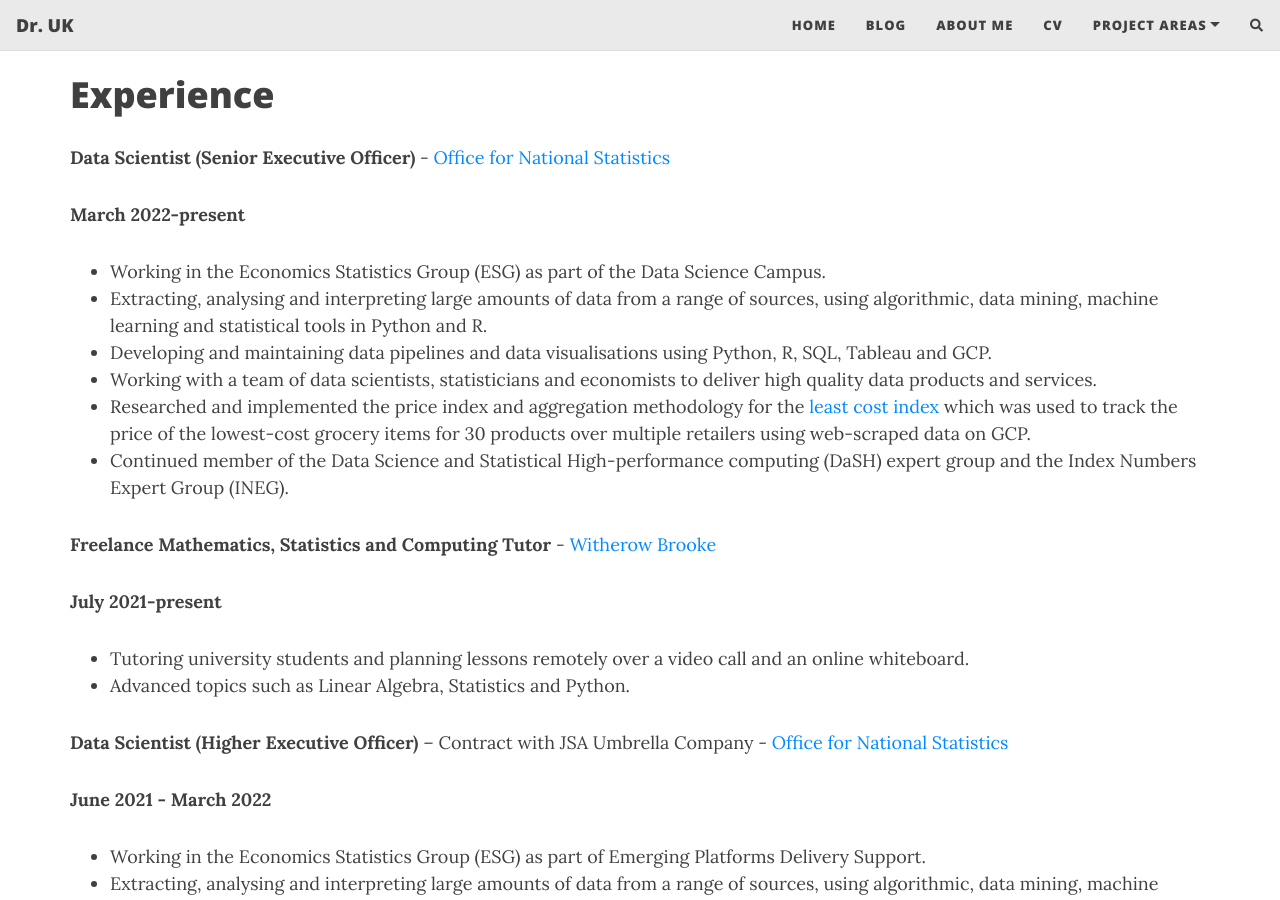
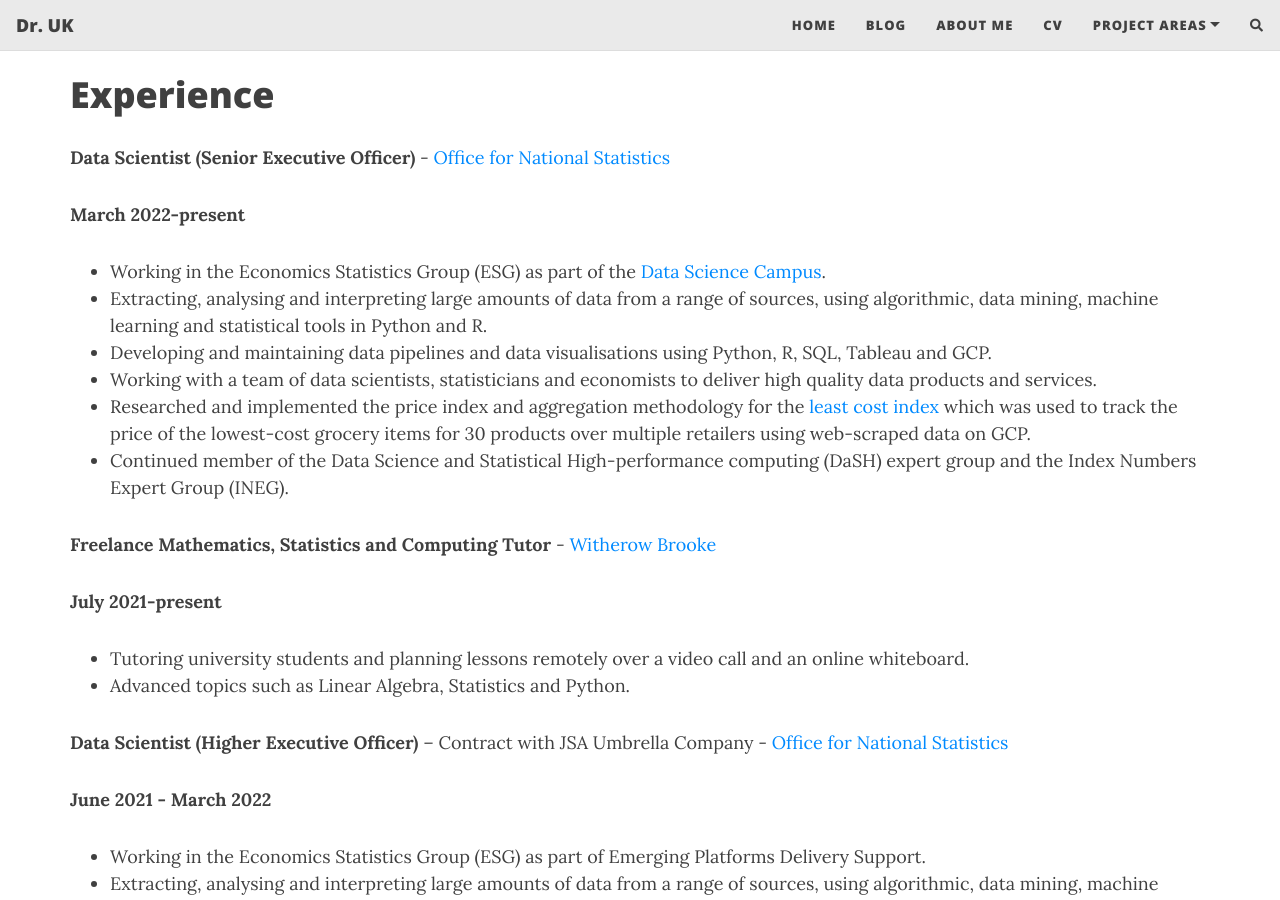
Before and after one commit to drrobotk/drrobotk.github.io, a Jekyll site: the page built from cv.md, in a window 1280 px wide and 900 px high, scrolled down 1814 px. Built offline with Jekyll 4.4.1, drawn with Linux system fonts in a browser that asks for light colours; nearby versions of some CDN libraries; comment, search, counter and statistics services are not loaded; some of the changed lines change nothing that is shown.

Commit message:
Update aboutme and cv.

```diff
--- a/cv.md
+++ b/cv.md
@@ -55,7 +55,7 @@ Photoshop, PowerPoint, LaTeX, GIMP and CorelDraw
 **Data Scientist (Senior Executive Officer)** - [Office for National Statistics](https://www.ons.gov.uk/)
 
 **March 2022-present**
--   Working in the Economics Statistics Group (ESG) as part of the Data Science Campus.
+-   Working in the Economics Statistics Group (ESG) as part of the [Data Science Campus](https://datasciencecampus.ons.gov.uk/).
 -   Extracting, analysing and interpreting large amounts of data from a range of sources, using algorithmic, data mining, machine learning and statistical tools in Python and R.
 -   Developing and maintaining data pipelines and data visualisations using Python, R, SQL, Tableau and GCP.
 -   Working with a team of data scientists, statisticians and economists to deliver high quality data products and services.
```
